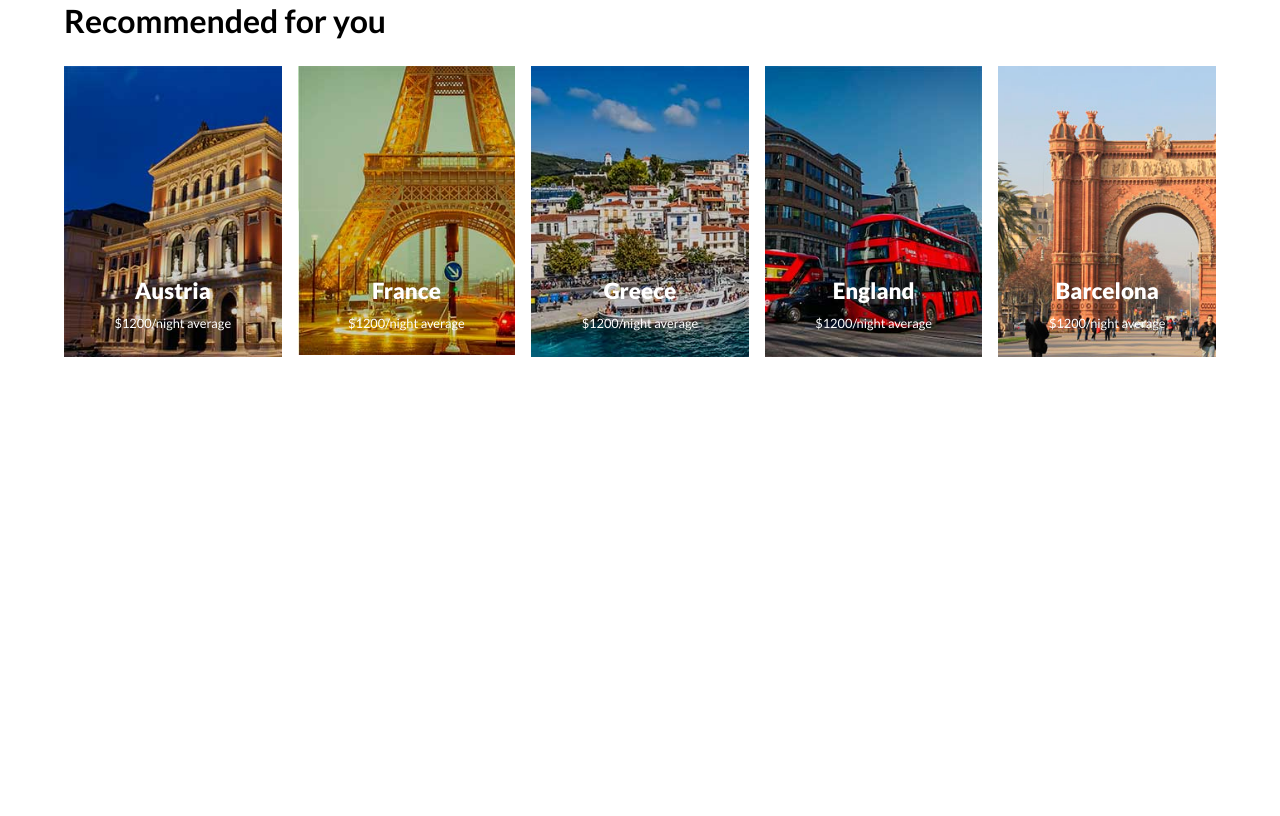
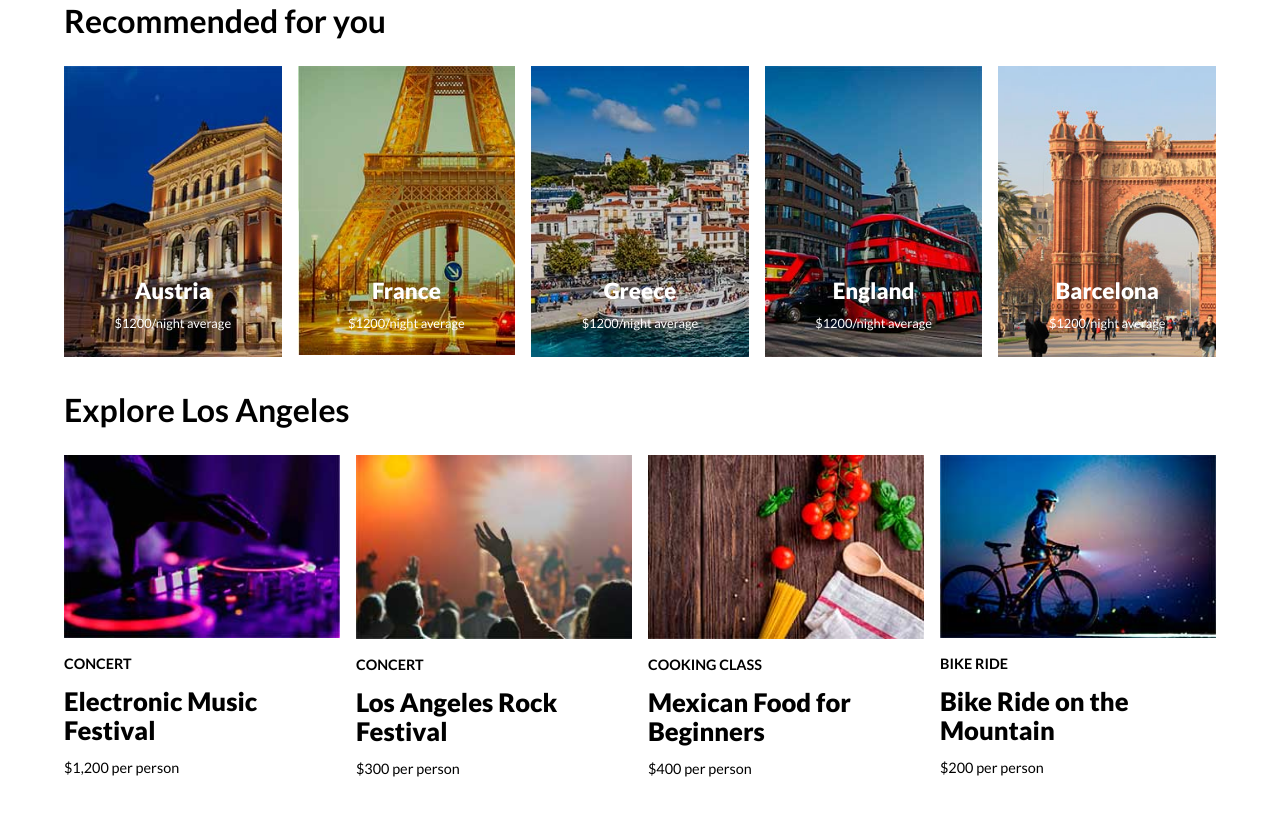
Before and after one commit to alexsjcho/airbnb-clone-css-grid, a plain HTML site: page index.html in a window 1280 px wide. Shown: the part 824-1640 px from the top of the page. Before the commit the page ends 1216 px from the top, so only its background shows below. Drawn offline with nearby package versions, Linux system fonts and the light colour scheme.

Commit message:
added Explore section

```diff
--- a/index.html
+++ b/index.html
@@ -121,6 +121,47 @@
 
   <!-- END Recommendation Section -->
 
+<!-- Explore Section -->
+
+<!-- END Explore Section -->
+
+<section class="explore">
+    <h2>Explore Los Angeles</h2>
+    <div class="cards-container">
+        <div class="card">
+            <img src="img/explore1.jpg">
+            <div class="info">
+                <p class="category concert">concert</p>
+                <p class="title">Electronic Music Festival</p>
+                <p class="price">$1,200 per person</p>
+            </div>
+        </div>
+        <div class="card">
+            <img src="img/explore2.jpg">
+            <div class="info">
+                <p class="category concert">concert</p>
+                <p class="title">Los Angeles Rock Festival</p>
+                <p class="price">$300 per person</p>
+            </div>
+        </div>
+        <div class="card">
+            <img src="img/explore3.jpg">
+            <div class="info">
+                <p class="category class">Cooking Class</p>
+                <p class="title">Mexican Food for Beginners</p>
+                <p class="price">$400 per person</p>
+            </div>
+        </div>
+        <div class="card">
+            <img src="img/explore4.jpg">
+            <div class="info">
+                <p class="category outdoor-activity">Bike Ride</p>
+                <p class="title">Bike Ride on the Mountain</p>
+                <p class="price">$200 per person</p>
+            </div>
+        </div>
+    </div>
+</section>
 <!-- END MAIN SECTION -->
 
 
```
